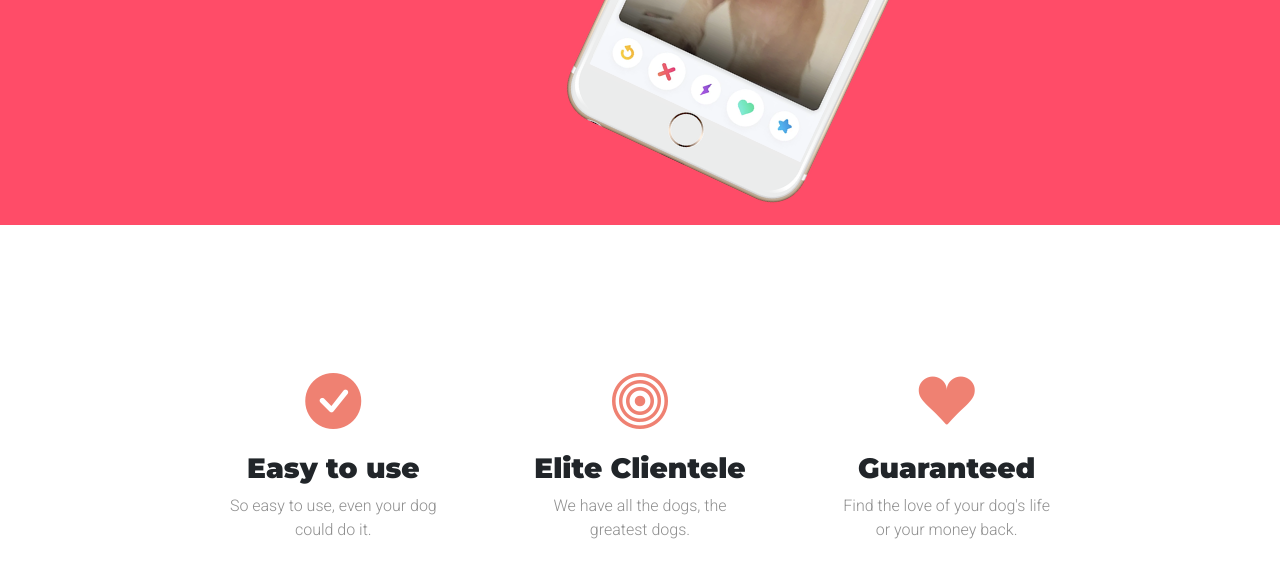
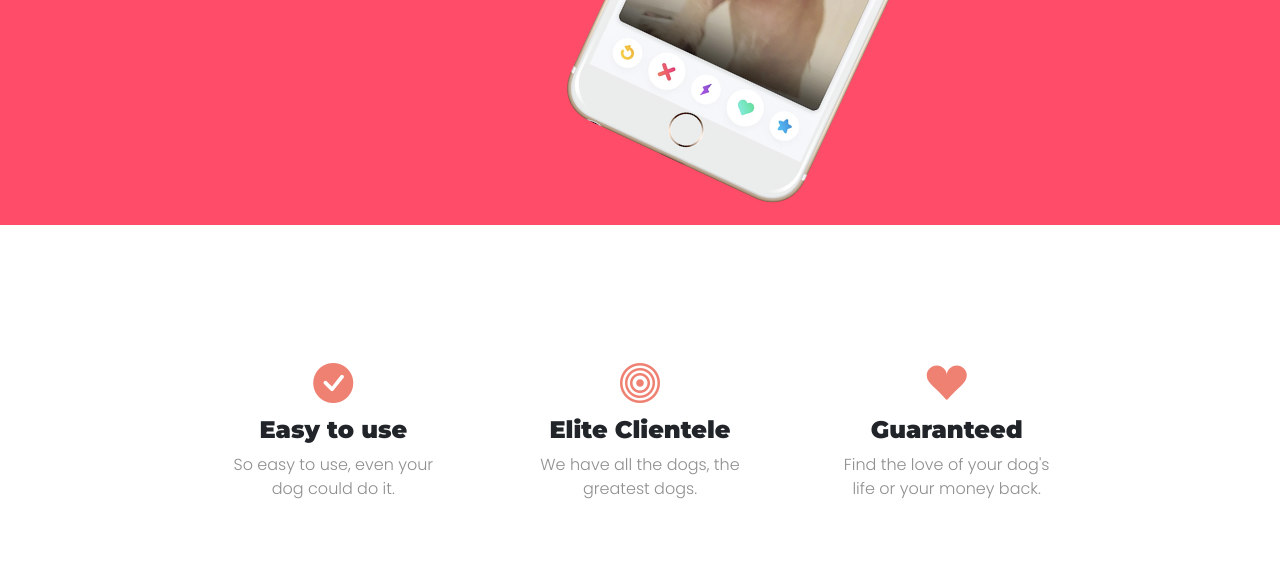
Before and after one commit to amitsethii/TIN-DOG, a plain HTML site: page index.html in a window 1280 px wide. Shown: the part 522-1100 px from the top of the page. Drawn offline with nearby package versions, Linux system fonts and the light colour scheme.

Commit message:
website refactiring

```diff
--- a/css/styles.css
+++ b/css/styles.css
@@ -1,22 +1,19 @@
 body{
-    font-family: 'Roboto', sans-serif;
+    font-family: 'Poppins', sans-serif;
 }
 #title{
     background-color: #ff4c68;
     color: white;
 }
-h1{
-    font-family: 'Montserrat', sans-serif;
-    font-size: 3.5rem;
-    line-height: 1.5;
+h1, h2, h3, h4, h5, h5, h6 {
+    font-family: 'Montserrat';
 }
 h2{
-    font-family: 'Montserrat';
     font-size: 3rem;
     line-height: 1.5;
 }
 h3{
-    font-family: 'Montserrat';
+    font-size: 1.5rem;
 }
 p{
     color: #8f8f8f;
@@ -24,6 +21,14 @@ p{
 .container-fluid{
     padding: 3% 15%;
 }
+
+/* headings */
+.big-heading{
+    font-family: 'Montserrat', sans-serif;
+    font-size: 3.5rem;
+    line-height: 1.5;
+}
+
 
 /* navigation bar */
 
@@ -54,6 +59,7 @@ p{
     width: 60%;
     transform: rotate(25deg);
 }
+
 
 /* features section */
 
--- a/index.html
+++ b/index.html
@@ -11,6 +11,7 @@
   <!-- bootstrap icon -->
   <link rel="stylesheet" href="https://cdn.jsdelivr.net/npm/bootstrap-icons@1.10.3/font/bootstrap-icons.css">
   <!-- google fonts -->
+  <link rel="preconnect" href="https://fonts.googleapis.com"><link rel="preconnect" href="https://fonts.gstatic.com" crossorigin><link href="https://fonts.googleapis.com/css2?family=Poppins:wght@300&display=swap" rel="stylesheet">
   <link rel="preconnect" href="https://fonts.googleapis.com"><link rel="preconnect" href="https://fonts.gstatic.com" crossorigin><link href="https://fonts.googleapis.com/css2?family=Roboto:wght@300&display=swap" rel="stylesheet">
   <link rel="preconnect" href="https://fonts.googleapis.com"><link rel="preconnect" href="https://fonts.gstatic.com" crossorigin><link href="https://fonts.googleapis.com/css2?family=Montserrat+Alternates&display=swap" rel="stylesheet">
   <link rel="preconnect" href="https://fonts.googleapis.com"><link rel="preconnect" href="https://fonts.gstatic.com" crossorigin><link href="https://fonts.googleapis.com/css2?family=Montserrat:wght@900&family=Ubuntu:wght@300&display=swap" rel="stylesheet">
@@ -48,7 +49,7 @@
     <!-- Title -->
     <div class="row">
     <div class="col-lg-6">
-      <h1>Meet new and interesting dogs nearby.</h1>
+      <h1 class="big-heading">Meet new and interesting dogs nearby.</h1>
       <button type="button" class="btn btn-dark btn-lg  down-button"><i class="bi bi-apple"></i> Download</button>
       <button type="button" class="btn btn-outline-light btn-lg  down-button"><i class="bi bi-google-play"></i> Download</button>
     </div>
```
